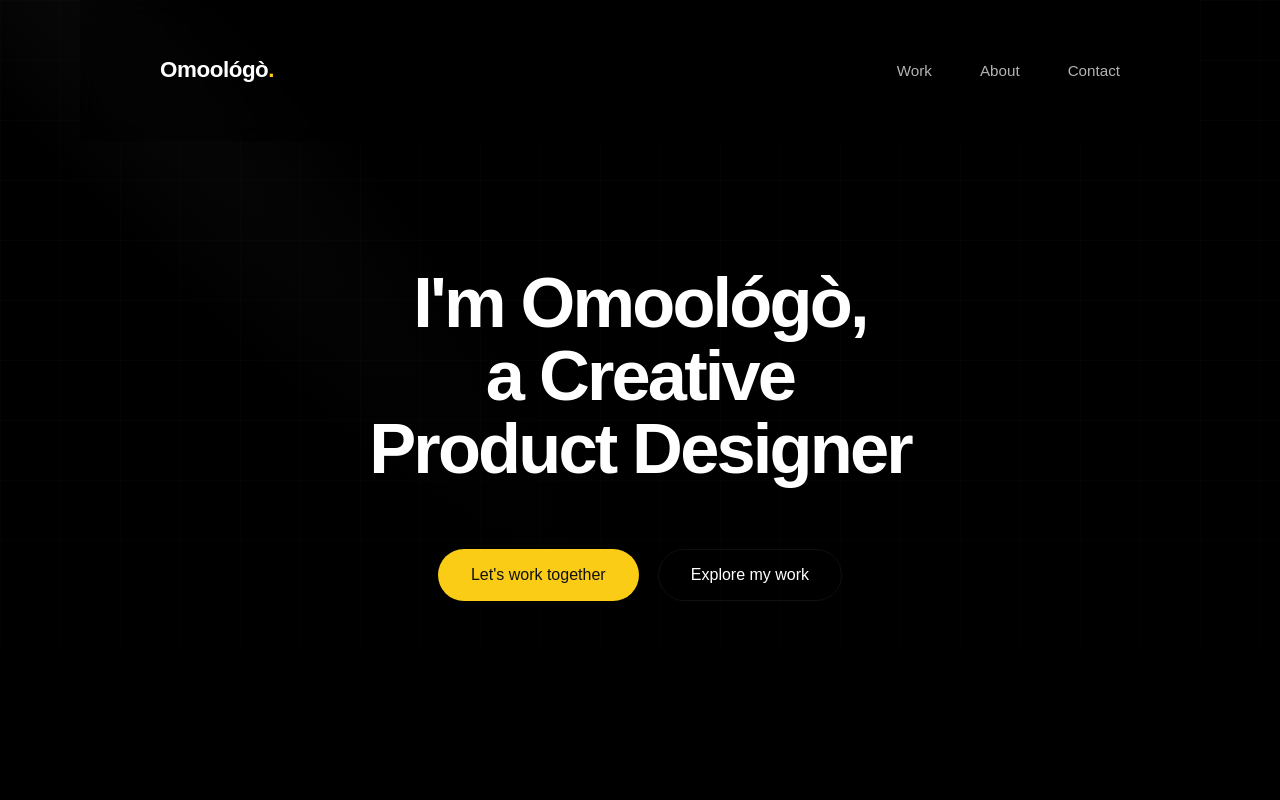
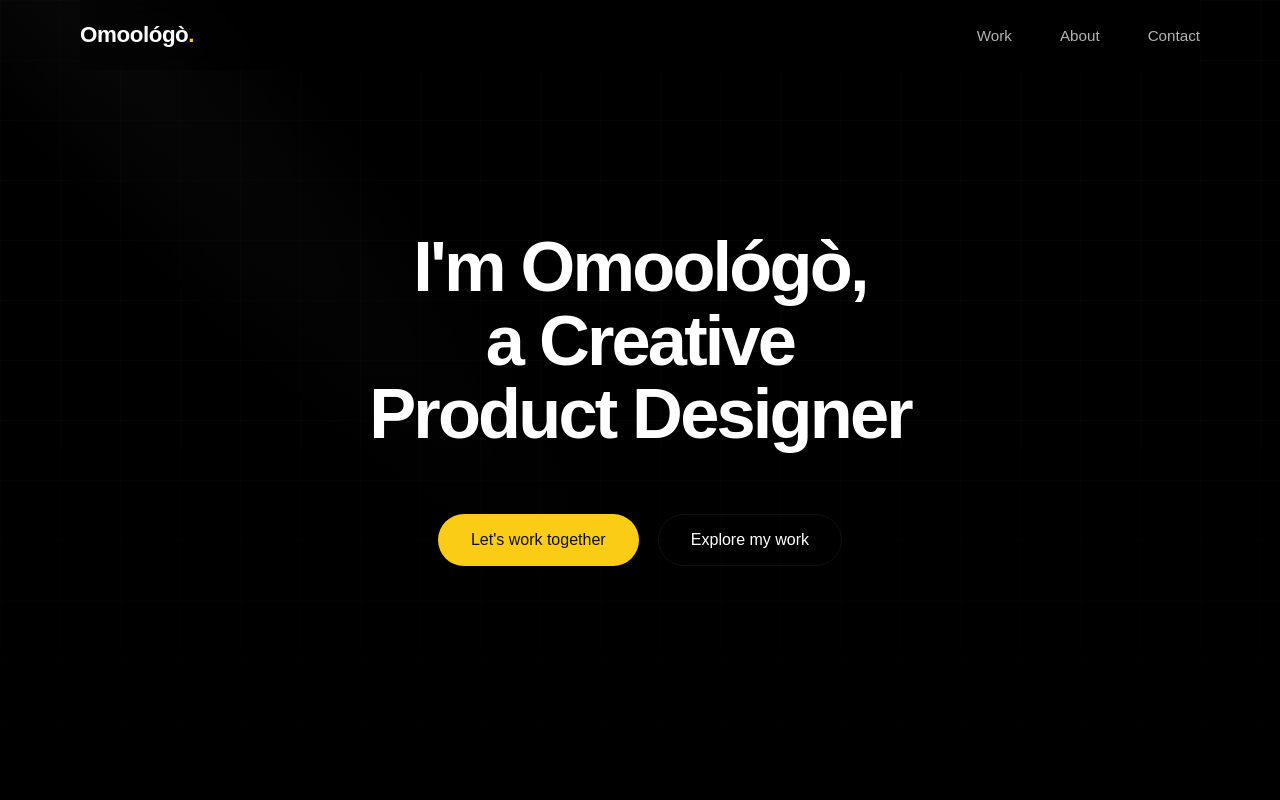
Before and after one commit to busycodingg/Portfolio, a Next.js app: page / in a window 1280 px wide. Shown: the top 800 px of the page. Built offline with nearby package versions, Linux system fonts and the light colour scheme; a web font is replaced by a local one.

Commit message:
Navbar refinement: restored original alignment by removing internal container and returning flex logic to site-header.

```diff
--- a/src/app/globals.css
+++ b/src/app/globals.css
@@ -157,6 +157,10 @@ header {
     top: 0;
     width: 100%;
     z-index: 1000;
+    display: flex;
+    justify-content: space-between;
+    align-items: center;
+    padding: 1.5rem 0;
     background-color: rgba(0, 0, 0, 0.4);
     backdrop-filter: blur(12px);
     -webkit-backdrop-filter: blur(12px);
--- a/src/components/Navigation.js
+++ b/src/components/Navigation.js
@@ -17,7 +17,6 @@ export default function Navigation() {
 
   return (
     <header className="site-header">
-      <div className="nav-container">
         <div className="logo">
             <Link href="/" style={{ textDecoration: 'none' }} onClick={() => setIsOpen(false)}>
               <span className="logo-ajay">Omoológò<span className="logo-dot">.</span></span>
@@ -40,7 +39,6 @@ export default function Navigation() {
             <span className="hamburger-line"></span>
             <span className="hamburger-line"></span>
         </button>
-      </div>
 
         {/* Mobile Nav Overlay */}
         <AnimatePresence>
```
